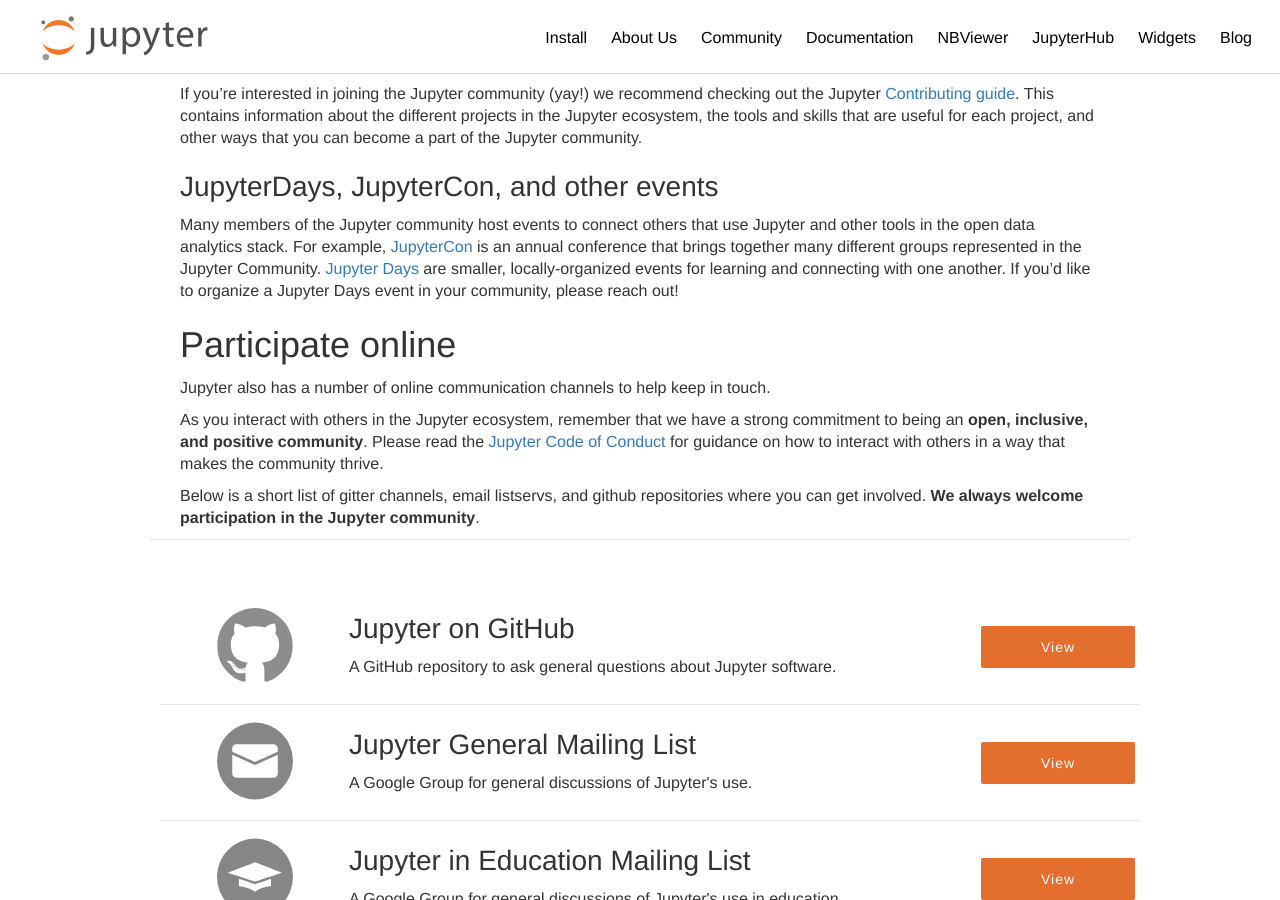
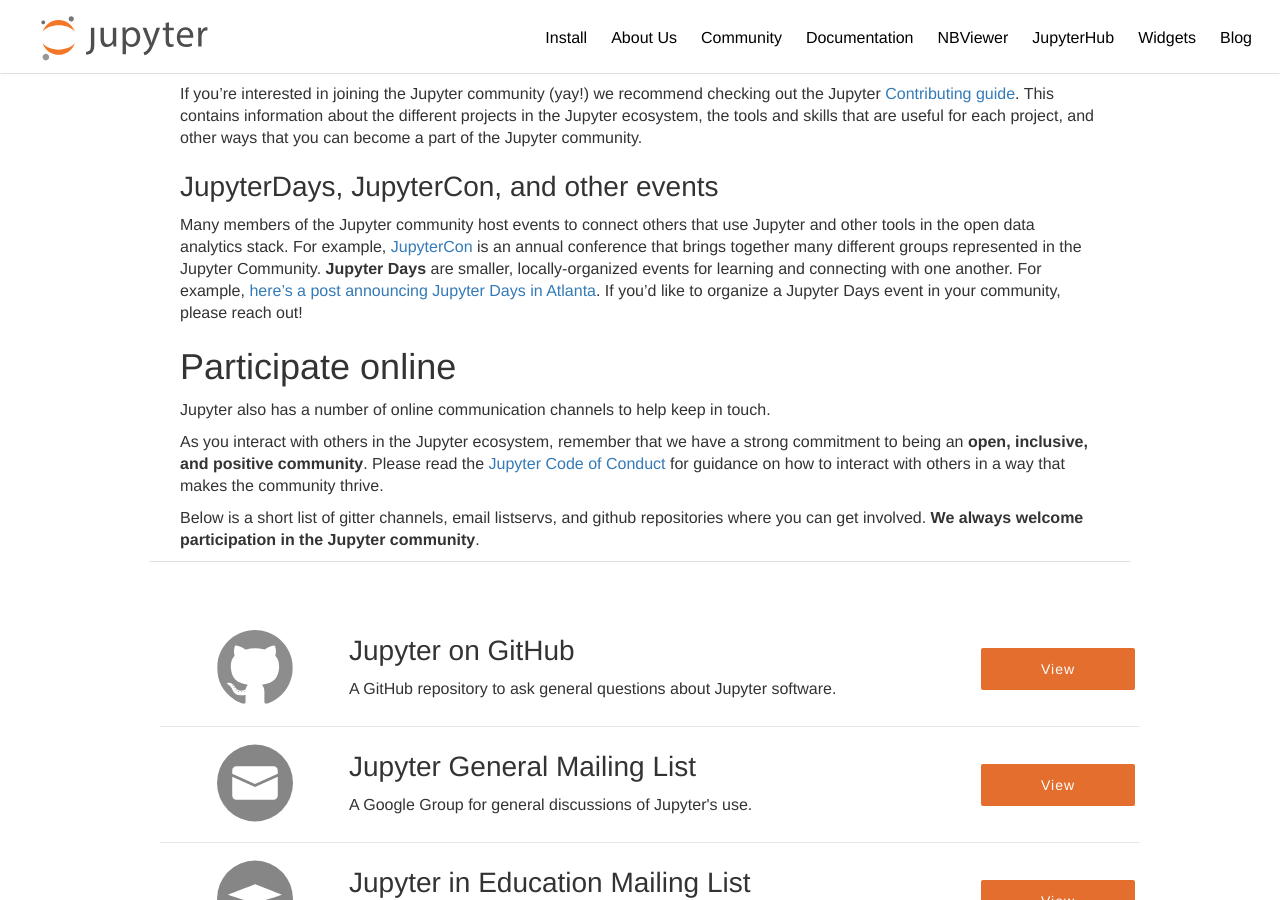
Before and after one commit to jupyter/jupyter.github.io, a Jekyll site: the page built from community.md, in a window 1280 px wide and 900 px high, scrolled down 396 px. Built offline with Jekyll 4.4.1, drawn with Linux system fonts in a browser that asks for light colours; comment, search, counter and statistics services are not loaded.

Commit message:
updating community links

```diff
--- a/community.md
+++ b/community.md
@@ -14,7 +14,7 @@
 ## Join the Jupyter community
 
 If you're interested in joining the Jupyter community (yay!) we recommend
-checking out the Jupyter [Contributing guide](LINK TODO). This contains
+checking out the Jupyter [Contributing guide](https://github.com/jupyter/help/blob/master/CONTRIBUTING.md). This contains
 information about the different projects in the Jupyter ecosystem, the tools
 and skills that are useful for each project, and other ways that you can
 become a part of the Jupyter community.
@@ -23,10 +23,11 @@
 
 Many members of the Jupyter community host events to connect others that use
 Jupyter and other tools in the open data analytics stack. For example,
-[JupyterCon](TODO LINK) is an annual conference that brings together many
-different groups represented in the Jupyter Community. [Jupyter Days](TODO LINK)
+[JupyterCon](https://conferences.oreilly.com/jupyter/jup-ny) is an annual conference that brings together many
+different groups represented in the Jupyter Community. **Jupyter Days**
 are smaller, locally-organized events for learning and connecting with one
-another. If you'd like to organize a Jupyter Days event in your community, please
+another. For example, [here's a post announcing Jupyter Days in Atlanta](https://blog.jupyter.org/announcing-jupyter-day-atlanta-spring-2018-d68ebee2c6cb).
+If you'd like to organize a Jupyter Days event in your community, please
 reach out!
 
 ## Participate online
@@ -35,7 +36,7 @@
 
 As you interact with others in the Jupyter ecosystem, remember that we have a strong
 commitment to being an **open, inclusive, and positive community**. Please read the
-[Jupyter Code of Conduct](TODO LINK) for guidance on how to interact with others in
+[Jupyter Code of Conduct](https://github.com/jupyter/governance/blob/master/conduct/code_of_conduct.md) for guidance on how to interact with others in
 a way that makes the community thrive.
 
 Below is a short list of gitter channels, email listservs, and github repositories
```
